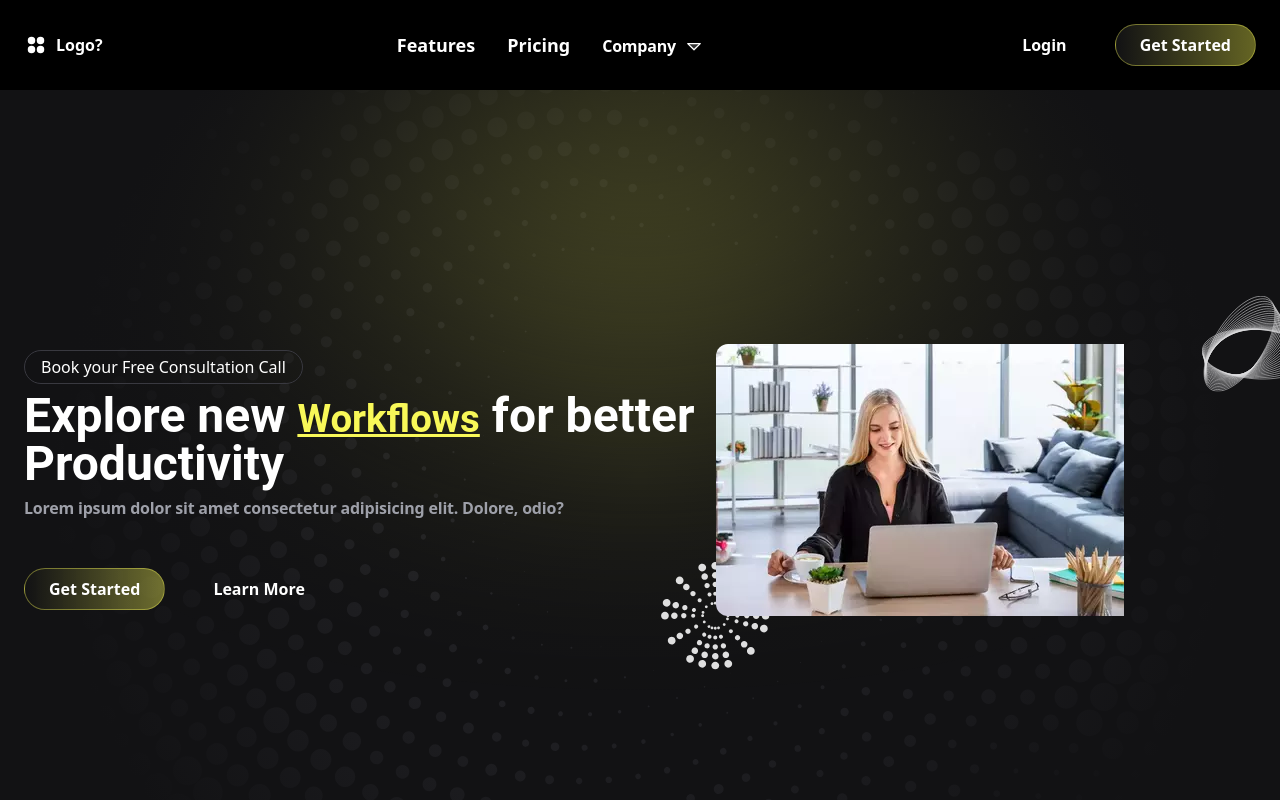
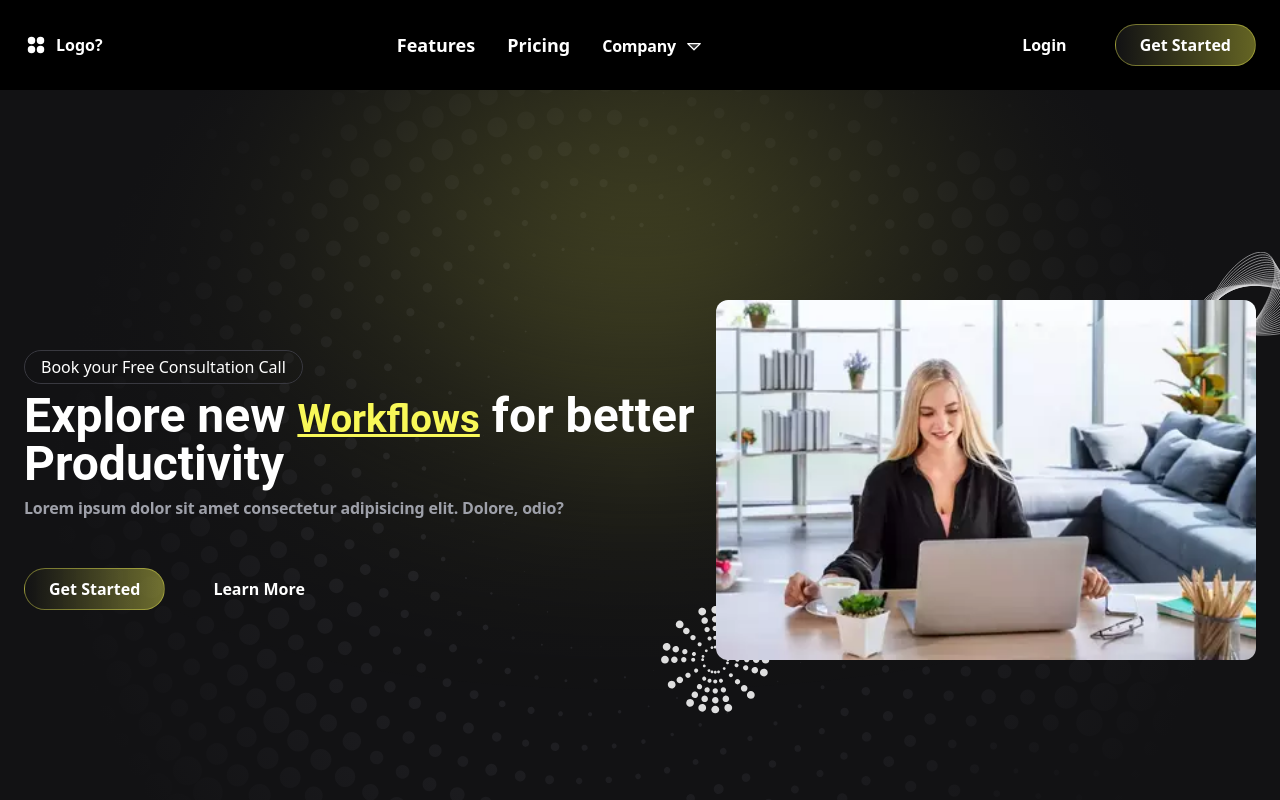
Before and after one commit to OSAMA263/journey, a React (Vite) app: page / in a window 1280 px wide. Shown: the top 800 px of the page. Built offline with nearby package versions, Linux system fonts and the light colour scheme.

Commit message:
fix img width

```diff
--- a/src/index.scss
+++ b/src/index.scss
@@ -39,10 +39,7 @@ body {
     color: $gray-color;
   }
   img {
-    &:not([src$=".svg"]) {
-      aspect-ratio: 1/.7;
-    }
-    max-width: 100%;
+    width: 100%;
     object-fit: cover;
   }
   h1,
```
